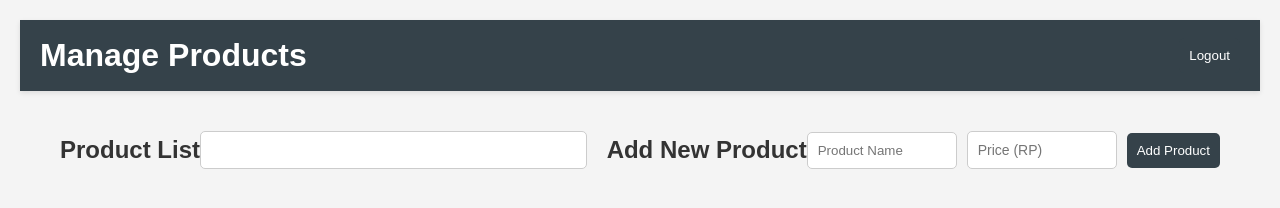
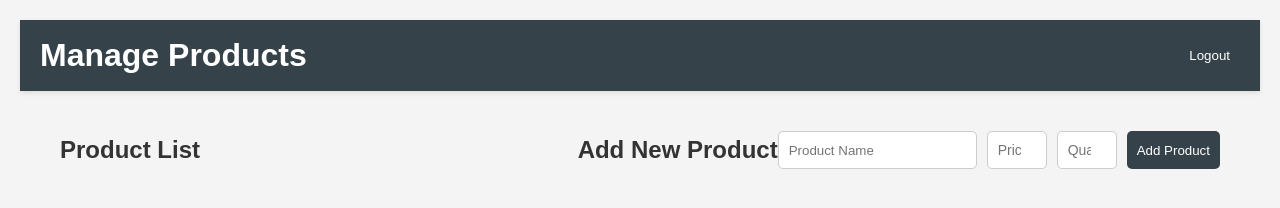
Before and after one commit to hexagon66613/Warung-Agen, a website: page manage-products.html in a window 1280 px wide. Drawn offline with Linux system fonts and the light colour scheme; no server answers.

Commit message:
Update manage-products.html

```diff
--- a/manage-products.html
+++ b/manage-products.html
@@ -28,14 +28,9 @@
         }
         #product-list {
             margin-bottom: 20px;
-            max-height: 300px; /* Set a max height */
-            overflow-y: auto; /* Enable vertical scrolling */
-            border: 1px solid #ccc; /* Optional: Add a border for better visibility */
-            padding: 10px;
-            background: white;
-            border-radius: 5px;
         }
         .product-item {
+            background: white;
             padding: 10px;
             margin: 10px 0;
             border-radius: 5px;
@@ -47,15 +42,13 @@
         form {
             display: flex;
             margin-bottom: 20px;
-            align-items: center; /* Center items vertically */
         }
         input[type="text"], input[type="number"] {
             padding: 10px;
             margin-right: 10px;
             border: 1px solid #ccc;
             border-radius: 5px;
-            width: 150px; /* Fixed width */
-            box-sizing: border-box; /* Include padding and border in width */
+            flex: 1;
         }
         button {
             padding: 10px;
@@ -83,6 +76,7 @@
         <form id="add-product-form">
             <input type="text" id="product-name" placeholder="Product Name" required />
             <input type="number" id="product-price" placeholder="Price (RP)" required />
+            <input type="number" id="product-qty" placeholder="Quantity" required />
             <button type="submit">Add Product</button>
         </form>
     </main>
```
